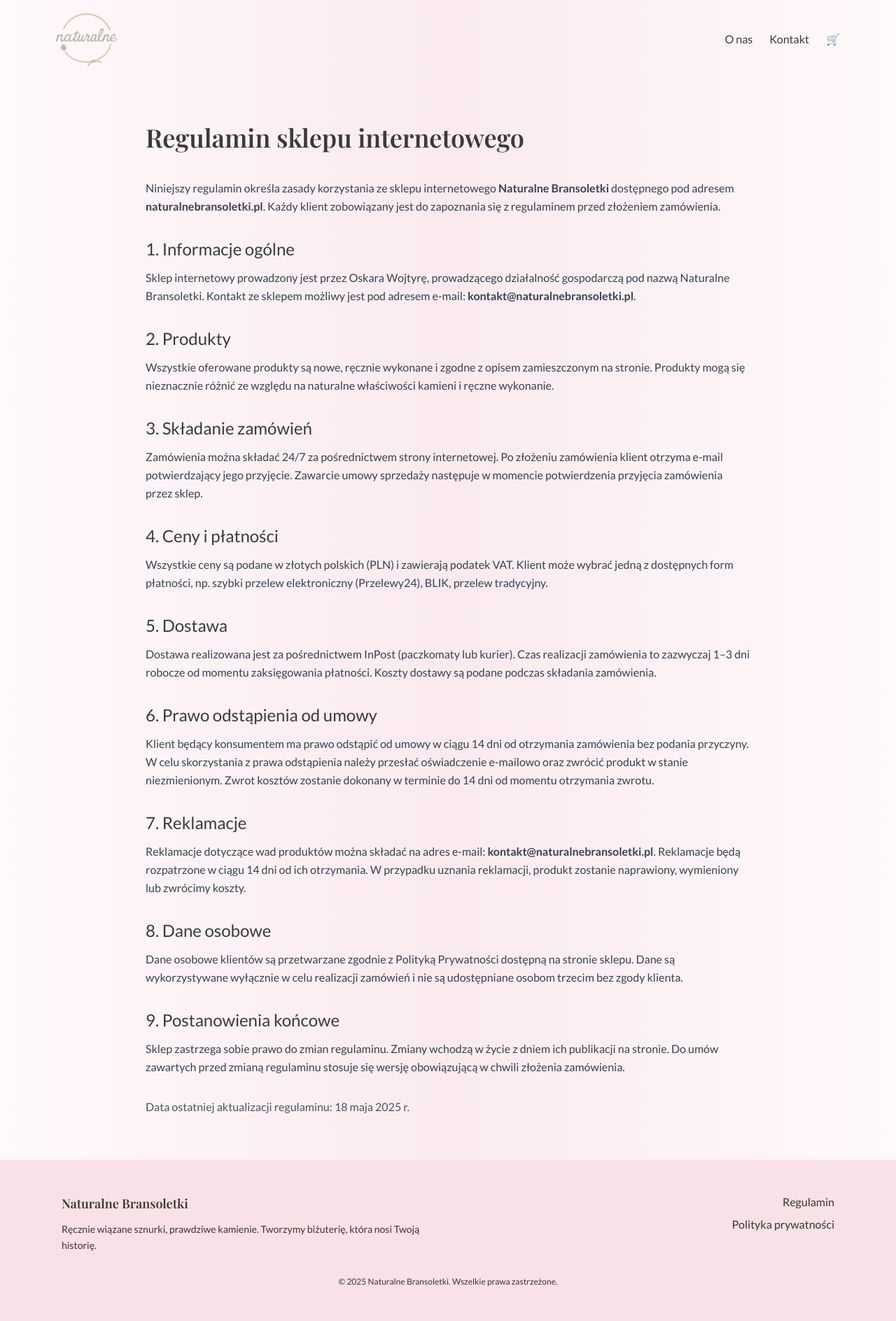
After one commit to wojtyraoskar/naturalnebransoletki, a Django app: page /regulamin/ in a window 1280 px wide. The commit adds this page. Shown: the whole page at 70% size. Run offline with Django 5.2, Linux system fonts and the light colour scheme; some libraries are stand-ins or nearby versions.

Commit message:
Privacy, Terms

```diff
--- a/shop/templates/shop/base.html
+++ b/shop/templates/shop/base.html
@@ -149,29 +149,16 @@
 
   <!-- ░░ FOOTER ░░ -->
   <footer class="py-12 bg-secondary text-dark">
-    <div class="max-w-6xl mx-auto px-6 grid gap-10 md:grid-cols-2 lg:grid-cols-3">
+    <div class="max-w-6xl mx-auto px-6 grid gap-10 md:grid-cols-2">
       <div>
         <p class="font-playfair text-lg mb-3">Naturalne Bransoletki</p>
         <p class="text-sm leading-relaxed">Ręcznie wiązane sznurki, prawdziwe kamienie. Tworzymy biżuterię, która nosi Twoją historię.</p>
       </div>
 
-      <nav class="flex flex-col space-y-2">
-        <a href="#" class="hover:text-white transition">Regulamin</a>
-        <a href="#" class="hover:text-white transition">Polityka prywatności</a>
+      <nav class="flex flex-col space-y-2 text-right">
+        <a href="{% url 'terms' %}" class="hover:text-golden_sand_dark transition">Regulamin</a>
+        <a href="{% url 'privacy' %}" class="hover:text-golden_sand_dark transition">Polityka prywatności</a>
       </nav>
-
-      <div class="flex items-center md:justify-end space-x-4">
-        <a href="#" aria-label="Facebook"  class="p-2 rounded-full bg-white/10 hover:bg-white/20 transition">
-          <svg xmlns="http://www.w3.org/2000/svg" class="w-5 h-5" fill="currentColor" viewBox="0 0 24 24">
-            <path d="M22 12a10 10 0 10-11.6 9.9v-7H8v-2.9h2.4V9.2c0-2.4 1.44-3.8 3.64-3.8 1.06 0 2.17.19 2.17.19v2.4h-1.22c-1.2 0-1.57.75-1.57 1.52v1.83H18l-.32 2.9h-2.37v7A10 10 0 0022 12z"/>
-          </svg>
-        </a>
-        <a href="#" aria-label="Instagram" class="p-2 rounded-full bg-white/10 hover:bg-white/20 transition">
-          <svg xmlns="http://www.w3.org/2000/svg" class="w-5 h-5" fill="currentColor" viewBox="0 0 24 24">
-            <path d="M7 2h10a5 5 0 015 5v10a5 5 0 01-5 5H7a5 5 0 01-5-5V7a5 5 0 015-5zm5 4.9a5.1 5.1 0 100 10.2 5.1 5.1 0 000-10.2zm6.4-.2a1.2 1.2 0 11-2.4 0 1.2 1.2 0 012.4 0zM12 9.6a2.4 2.4 0 110 4.8 2.4 2.4 0 010-4.8z"/>
-          </svg>
-        </a>
-      </div>
     </div>
 
     <p class="mt-8 text-center text-xs">&copy; 2025 Naturalne Bransoletki. Wszelkie prawa zastrzeżone.</p>
--- /dev/null
+++ b/shop/templates/shop/terms.html
@@ -0,0 +1,63 @@
+{% extends 'shop/base.html' %}
+{% load static %}
+
+{% block title %}Regulamin – Naturalne Bransoletki{% endblock %}
+
+{% block content %}
+<section class="max-w-4xl mx-auto py-16 px-4">
+  <h1 class="text-4xl font-playfair text-primary mb-10">Regulamin sklepu internetowego</h1>
+
+  <p class="mb-4 text-gray-700 leading-relaxed">
+    Niniejszy regulamin określa zasady korzystania ze sklepu internetowego <strong>Naturalne Bransoletki</strong> dostępnego pod adresem <strong>naturalnebransoletki.pl</strong>. Każdy klient zobowiązany jest do zapoznania się z regulaminem przed złożeniem zamówienia.
+  </p>
+
+  <h2 class="text-2xl text-primary mt-8 mb-3">1. Informacje ogólne</h2>
+  <p class="mb-4 text-gray-700 leading-relaxed">
+    Sklep internetowy prowadzony jest przez Oskara Wojtyrę, prowadzącego działalność gospodarczą pod nazwą Naturalne Bransoletki. Kontakt ze sklepem możliwy jest pod adresem e-mail: <strong>kontakt@naturalnebransoletki.pl</strong>.
+  </p>
+
+  <h2 class="text-2xl text-primary mt-8 mb-3">2. Produkty</h2>
+  <p class="mb-4 text-gray-700 leading-relaxed">
+    Wszystkie oferowane produkty są nowe, ręcznie wykonane i zgodne z opisem zamieszczonym na stronie. Produkty mogą się nieznacznie różnić ze względu na naturalne właściwości kamieni i ręczne wykonanie.
+  </p>
+
+  <h2 class="text-2xl text-primary mt-8 mb-3">3. Składanie zamówień</h2>
+  <p class="mb-4 text-gray-700 leading-relaxed">
+    Zamówienia można składać 24/7 za pośrednictwem strony internetowej. Po złożeniu zamówienia klient otrzyma e-mail potwierdzający jego przyjęcie. Zawarcie umowy sprzedaży następuje w momencie potwierdzenia przyjęcia zamówienia przez sklep.
+  </p>
+
+  <h2 class="text-2xl text-primary mt-8 mb-3">4. Ceny i płatności</h2>
+  <p class="mb-4 text-gray-700 leading-relaxed">
+    Wszystkie ceny są podane w złotych polskich (PLN) i zawierają podatek VAT. Klient może wybrać jedną z dostępnych form płatności, np. szybki przelew elektroniczny (Przelewy24), BLIK, przelew tradycyjny.
+  </p>
+
+  <h2 class="text-2xl text-primary mt-8 mb-3">5. Dostawa</h2>
+  <p class="mb-4 text-gray-700 leading-relaxed">
+    Dostawa realizowana jest za pośrednictwem InPost (paczkomaty lub kurier). Czas realizacji zamówienia to zazwyczaj 1–3 dni robocze od momentu zaksięgowania płatności. Koszty dostawy są podane podczas składania zamówienia.
+  </p>
+
+  <h2 class="text-2xl text-primary mt-8 mb-3">6. Prawo odstąpienia od umowy</h2>
+  <p class="mb-4 text-gray-700 leading-relaxed">
+    Klient będący konsumentem ma prawo odstąpić od umowy w ciągu 14 dni od otrzymania zamówienia bez podania przyczyny. W celu skorzystania z prawa odstąpienia należy przesłać oświadczenie e-mailowo oraz zwrócić produkt w stanie niezmienionym. Zwrot kosztów zostanie dokonany w terminie do 14 dni od momentu otrzymania zwrotu.
+  </p>
+
+  <h2 class="text-2xl text-primary mt-8 mb-3">7. Reklamacje</h2>
+  <p class="mb-4 text-gray-700 leading-relaxed">
+    Reklamacje dotyczące wad produktów można składać na adres e-mail: <strong>kontakt@naturalnebransoletki.pl</strong>. Reklamacje będą rozpatrzone w ciągu 14 dni od ich otrzymania. W przypadku uznania reklamacji, produkt zostanie naprawiony, wymieniony lub zwrócimy koszty.
+  </p>
+
+  <h2 class="text-2xl text-primary mt-8 mb-3">8. Dane osobowe</h2>
+  <p class="mb-4 text-gray-700 leading-relaxed">
+    Dane osobowe klientów są przetwarzane zgodnie z Polityką Prywatności dostępną na stronie sklepu. Dane są wykorzystywane wyłącznie w celu realizacji zamówień i nie są udostępniane osobom trzecim bez zgody klienta.
+  </p>
+
+  <h2 class="text-2xl text-primary mt-8 mb-3">9. Postanowienia końcowe</h2>
+  <p class="mb-4 text-gray-700 leading-relaxed">
+    Sklep zastrzega sobie prawo do zmian regulaminu. Zmiany wchodzą w życie z dniem ich publikacji na stronie. Do umów zawartych przed zmianą regulaminu stosuje się wersję obowiązującą w chwili złożenia zamówienia.
+  </p>
+
+  <p class="text-gray-600 mt-8">
+    Data ostatniej aktualizacji regulaminu: 18 maja 2025 r.
+  </p>
+</section>
+{% endblock %}
--- a/shop/urls.py
+++ b/shop/urls.py
@@ -10,6 +10,8 @@
     path('order-confirmation/', views.order_confirmation, name='order_confirmation'),
     path('newsletter/subscribe/', views.subscribe_newsletter, name='subscribe_newsletter'),
     path('o-nas/', views.about, name='about'),
+    path('polityka/', views.privacy, name='privacy'),
+    path('regulamin/', views.terms, name='terms'),
     path('kontakt/', views.contact, name='contact'),
     path('produkt/<slug:slug>/', views.product_detail, name='product_detail'),
 ]
--- a/shop/views.py
+++ b/shop/views.py
@@ -127,6 +127,12 @@
 def about(request):
     return render(request, 'shop/about.html')
 
+def privacy(request):
+    return render(request, 'shop/policy.html')
+
+def terms(request):
+    return render(request, 'shop/terms.html')
+
 def product_detail(request, slug):
     """
     Single-product page.
```
Also changed, not shown: shop/templates/shop/policy.html (added, +94 -0 lines).
